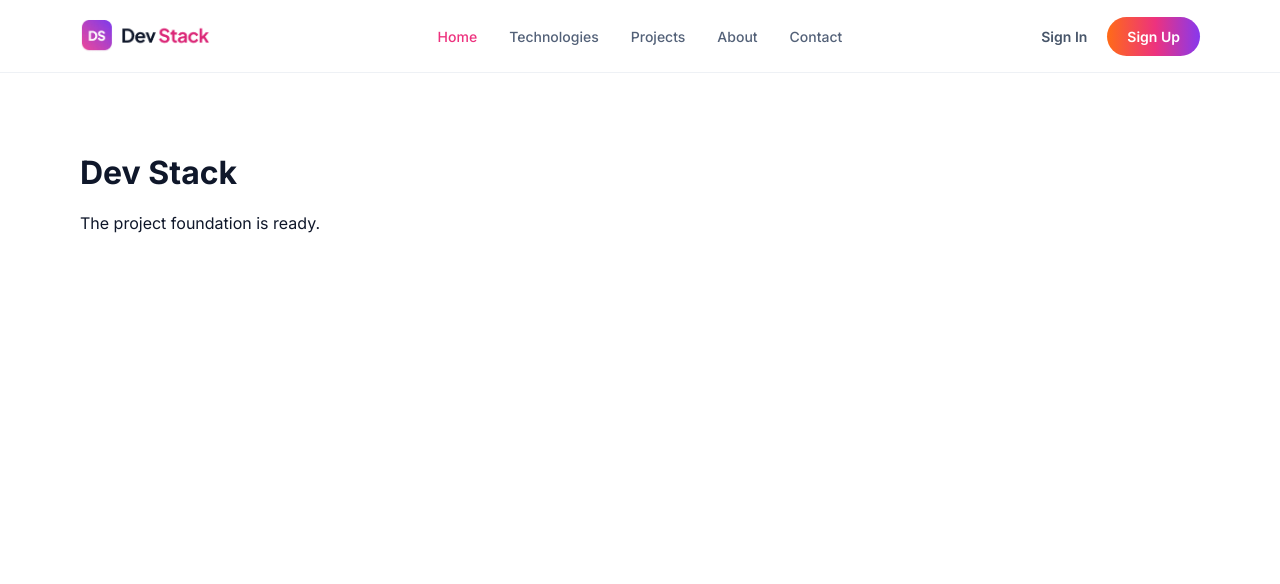
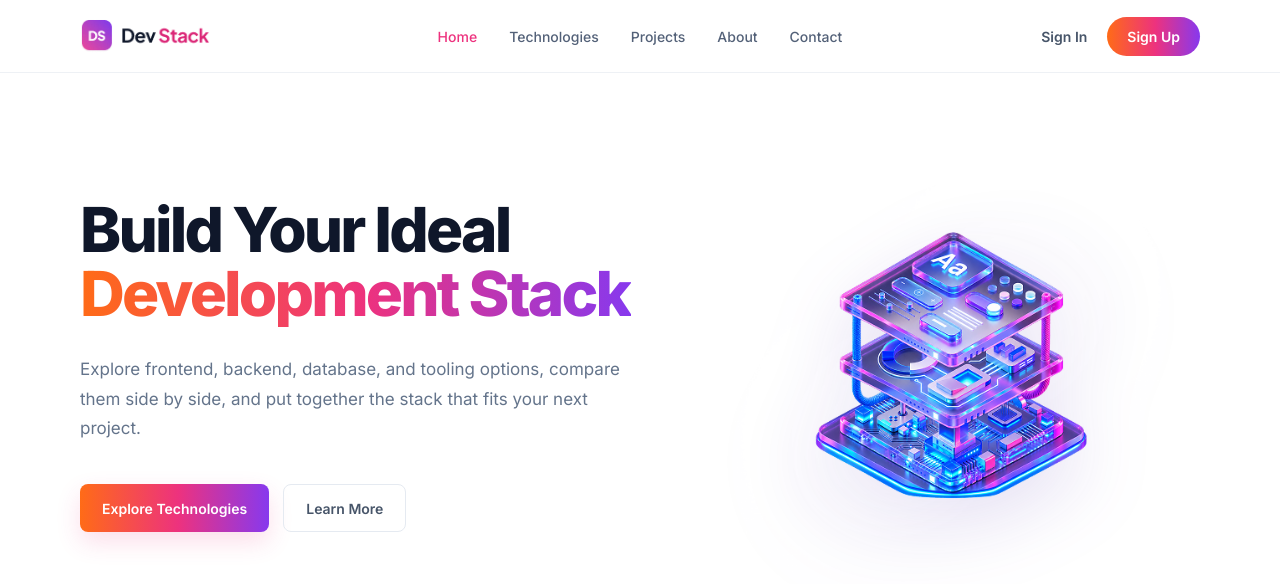
Before and after one commit to kamrullab/assignment-5, a React (Vite) app: page / in a window 1280 px wide. Shown: the top 584 px of the page. Built offline with nearby package versions, Linux system fonts and the light colour scheme.

Commit message:
Add design-matched hero section

```diff
--- a/src/App.jsx
+++ b/src/App.jsx
@@ -1,12 +1,12 @@
 import Header from './components/Header.jsx'
+import Hero from './components/Hero.jsx'
 
 function App() {
   return (
     <>
       <Header />
-      <main id="home" className="app-shell">
-        <h1>Dev Stack</h1>
-        <p>The project foundation is ready.</p>
+      <main>
+        <Hero />
       </main>
     </>
   )
--- /dev/null
+++ b/src/components/Hero.jsx
@@ -0,0 +1,34 @@
+function Hero() {
+  return (
+    <section className="hero container" id="home">
+      <div className="hero-content">
+        <h1>
+          Build Your Ideal
+          <span>Development Stack</span>
+        </h1>
+        <p>
+          Explore frontend, backend, database, and tooling options, compare
+          them side by side, and put together the stack that fits your next
+          project.
+        </p>
+        <div className="hero-actions">
+          <a className="primary-button" href="#technologies">
+            Explore Technologies
+          </a>
+          <a className="outline-button" href="#about">
+            Learn More
+          </a>
+        </div>
+      </div>
+
+      <div className="hero-visual">
+        <img
+          src="/assets/banner-stack.png"
+          alt="A colorful layered illustration representing a development stack"
+        />
+      </div>
+    </section>
+  )
+}
+
+export default Hero
--- a/src/styles.css
+++ b/src/styles.css
@@ -40,14 +40,90 @@
   cursor: pointer;
 }
 
-.app-shell {
-  width: min(1120px, calc(100% - 40px));
-  margin: 80px auto;
-}
-
 .container {
   width: min(1120px, calc(100% - 40px));
   margin-inline: auto;
+}
+
+.hero {
+  display: grid;
+  grid-template-columns: 1.05fr 0.95fr;
+  align-items: center;
+  gap: 70px;
+  min-height: 540px;
+  padding-block: 72px;
+}
+
+.hero-content h1 {
+  margin: 0;
+  color: var(--ink);
+  font-size: clamp(44px, 5vw, 62px);
+  font-weight: 800;
+  letter-spacing: -2.8px;
+  line-height: 1.04;
+}
+
+.hero-content h1 span {
+  display: block;
+  background: var(--brand-gradient);
+  background-clip: text;
+  color: transparent;
+}
+
+.hero-content p {
+  max-width: 590px;
+  margin: 28px 0 0;
+  color: var(--muted);
+  font-size: 17px;
+  line-height: 1.75;
+}
+
+.hero-actions {
+  display: flex;
+  flex-wrap: wrap;
+  gap: 14px;
+  margin-top: 40px;
+}
+
+.primary-button,
+.outline-button {
+  display: inline-flex;
+  align-items: center;
+  justify-content: center;
+  min-height: 48px;
+  padding: 0 22px;
+  border-radius: 8px;
+  font-size: 14px;
+  font-weight: 600;
+  transition: transform 180ms ease, box-shadow 180ms ease;
+}
+
+.primary-button {
+  background: var(--brand-gradient);
+  box-shadow: 0 10px 24px rgba(237, 50, 126, 0.16);
+  color: white;
+}
+
+.outline-button {
+  border: 1px solid var(--line);
+  color: #475569;
+}
+
+.primary-button:hover,
+.outline-button:hover {
+  transform: translateY(-2px);
+  box-shadow: 0 12px 26px rgba(15, 23, 42, 0.12);
+}
+
+.hero-visual {
+  display: flex;
+  justify-content: center;
+}
+
+.hero-visual img {
+  width: min(100%, 440px);
+  height: auto;
+  filter: drop-shadow(0 24px 36px rgba(82, 44, 176, 0.15));
 }
 
 .site-header {
@@ -197,4 +273,47 @@
     background: #f8fafc;
     color: #ed327e;
   }
+
+  .hero {
+    grid-template-columns: 1fr;
+    gap: 34px;
+    min-height: auto;
+    padding-block: 58px 72px;
+    text-align: center;
+  }
+
+  .hero-content h1 {
+    font-size: clamp(38px, 11vw, 50px);
+    letter-spacing: -2px;
+  }
+
+  .hero-content p {
+    margin-top: 22px;
+    font-size: 15px;
+    line-height: 1.7;
+  }
+
+  .hero-actions {
+    justify-content: center;
+    margin-top: 30px;
+  }
+
+  .hero-visual {
+    grid-row: 2;
+  }
+
+  .hero-visual img {
+    width: min(90%, 380px);
+  }
 }
+
+@media (min-width: 768px) and (max-width: 1023px) {
+  .hero {
+    gap: 36px;
+    min-height: 500px;
+  }
+
+  .hero-content h1 {
+    font-size: 46px;
+  }
+}
```
